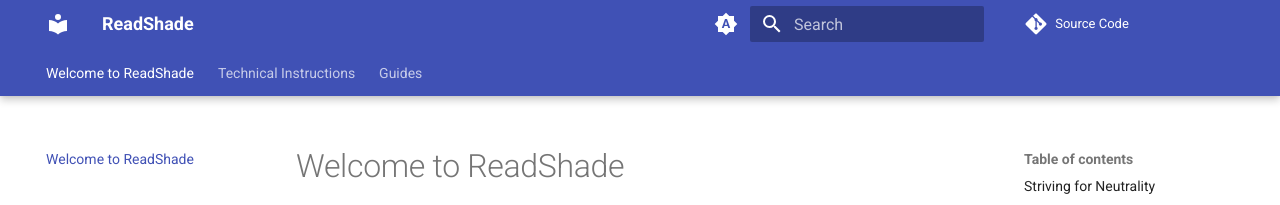
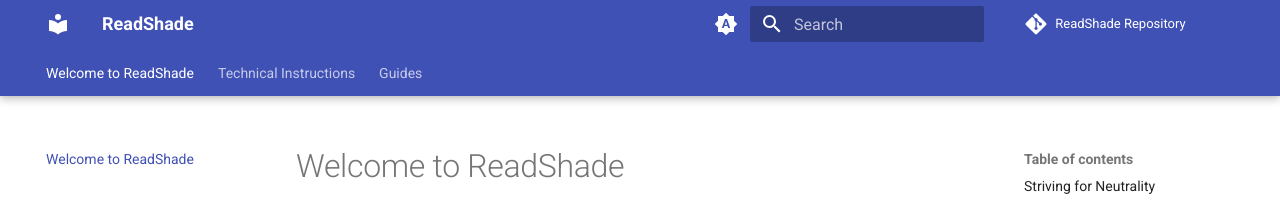
Before and after one commit to ReadShade/readshade.github.io, an MkDocs documentation site: the page built from docs/index.md, in a window 1280 px wide. Shown: the top 205 px of the page. Built offline with MkDocs 1.6.1 and Material for MkDocs 9.7.7, drawn with Linux system fonts in a browser that asks for light colours; comment, search, counter and statistics services are not loaded.

Commit message:
Update mkdocs.yml

```diff
--- a/mkdocs.yml
+++ b/mkdocs.yml
@@ -1,5 +1,5 @@
 site_name: ReadShade
-repo_name: Source Code
+repo_name: ReadShade Repository
 repo_url: https://github.com/papadanku/ReadShade
 copyright: Copyright &copy; 2024
 
```
